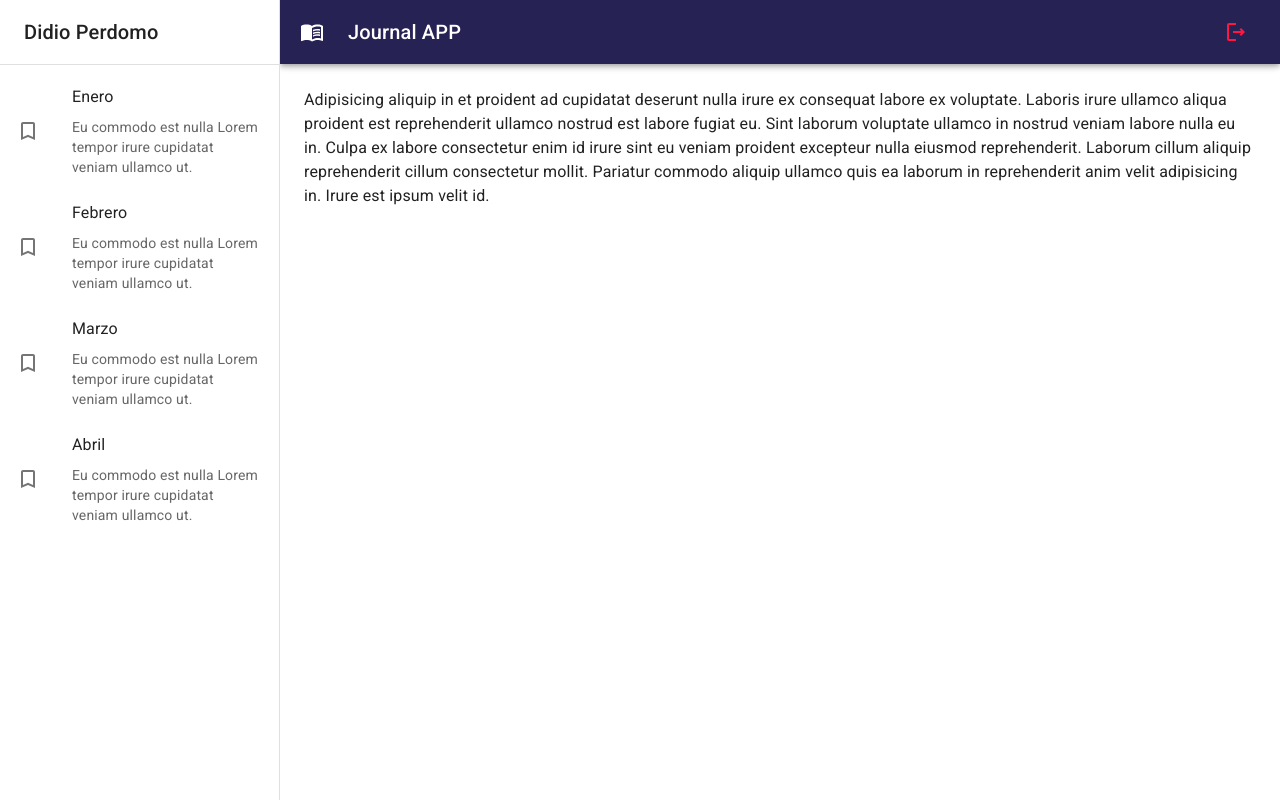
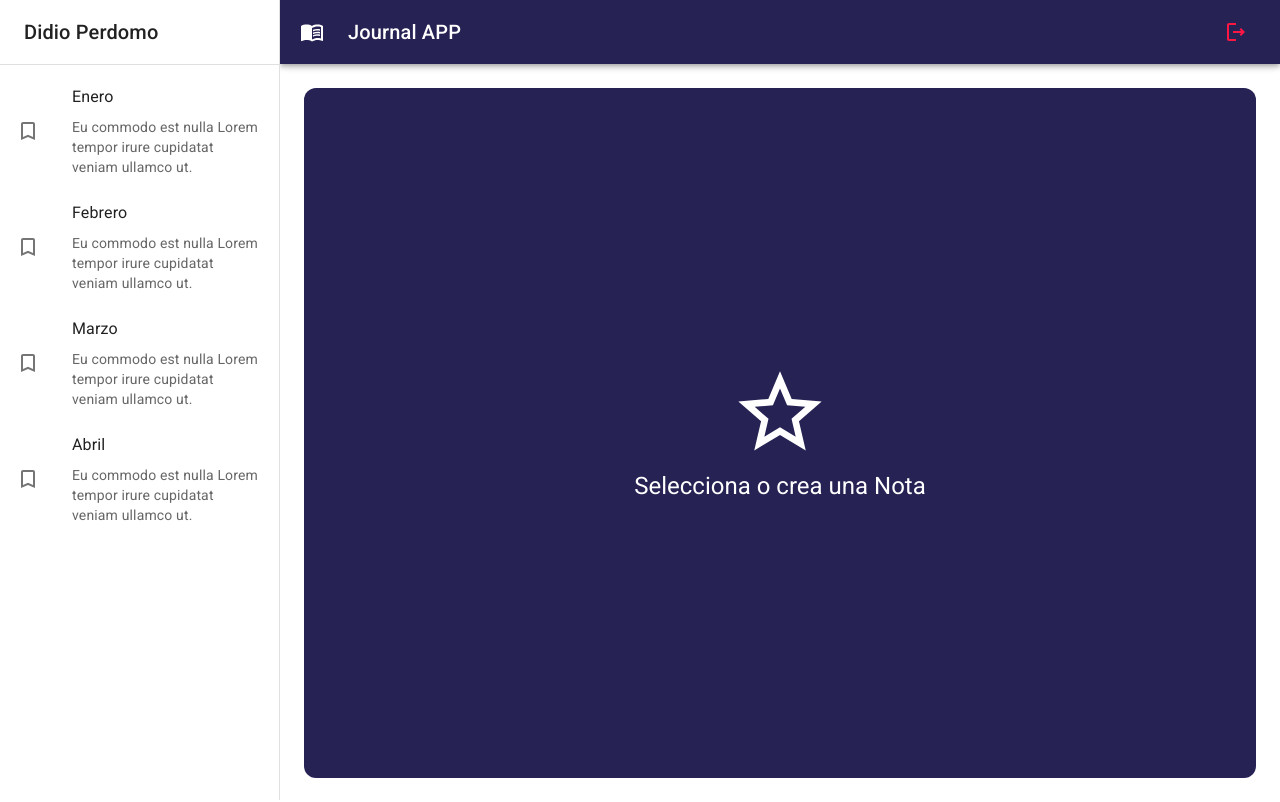
Before and after one commit to DidioArbey/Login-React, a React (Vite) app: page / in a window 1280 px wide. Built offline with nearby package versions, Linux system fonts and the light colour scheme.

Commit message:
viwes jornal app

```diff
--- a/src/journal/pages/JournalPage.jsx
+++ b/src/journal/pages/JournalPage.jsx
@@ -1,13 +1,13 @@
 
 import { Typography } from "@mui/material"
 import { JournalLayout } from "../layout/JournalLayout"
+import { NothingSelectedView } from "../views"
 
 
 export const JournalPage = () => {
   return (
     <JournalLayout>
-      <Typography>Adipisicing aliquip in et proident ad cupidatat deserunt nulla irure ex consequat labore ex voluptate. Laboris irure ullamco aliqua proident est reprehenderit ullamco nostrud est labore fugiat eu. Sint laborum voluptate ullamco in nostrud veniam labore nulla eu in. Culpa ex labore consectetur enim id irure sint eu veniam proident excepteur nulla eiusmod reprehenderit. Laborum cillum aliquip reprehenderit cillum consectetur mollit. Pariatur commodo aliquip ullamco quis ea laborum in reprehenderit anim velit adipisicing in. Irure est ipsum velit id.</Typography>
-
+      <NothingSelectedView/>
     </JournalLayout>
 
   )
--- /dev/null
+++ b/src/journal/views/NothingSelectedView.jsx
@@ -0,0 +1,23 @@
+import { StarOutline } from "@mui/icons-material"
+import { Grid, Typography } from "@mui/material"
+
+
+export const NothingSelectedView = () => {
+    return (
+        <Grid
+            container
+            spacing={0}
+            direction="column"
+            alignItems="center"
+            justifyContent="center"
+            sx={{ minHeight: 'calc(100vh - 110px)', backgroundColor: 'primary.main', borderRadius: 3 }}
+        >
+            <Grid item xs={12}>
+                <StarOutline sx={{ fontSize: 100, color: 'white' }} />
+            </Grid>
+            <Grid item xs={12}>
+                <Typography color='white' variant="h5" >Selecciona o crea una Nota</Typography>
+            </Grid>
+        </Grid>
+    )
+}
--- /dev/null
+++ b/src/journal/views/index.js
@@ -0,0 +1 @@
+export * from './NothingSelectedView'
```
